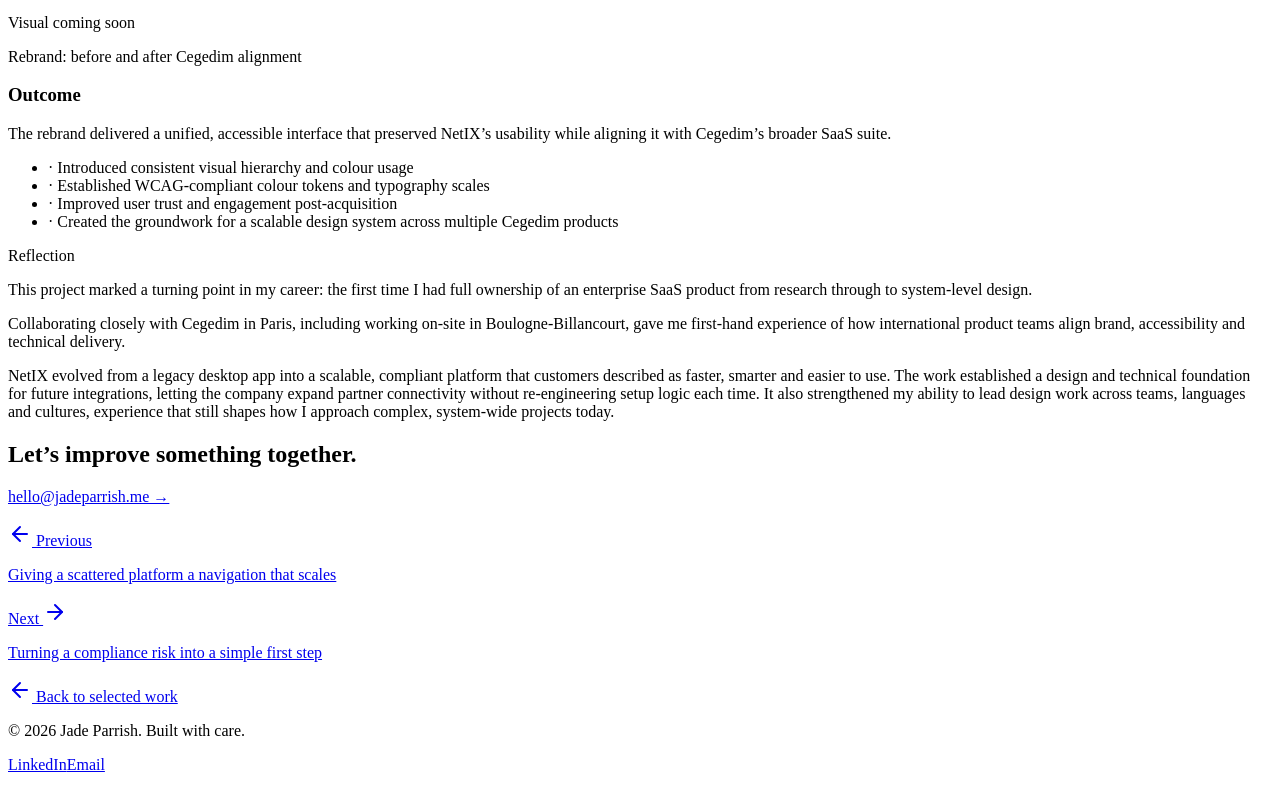
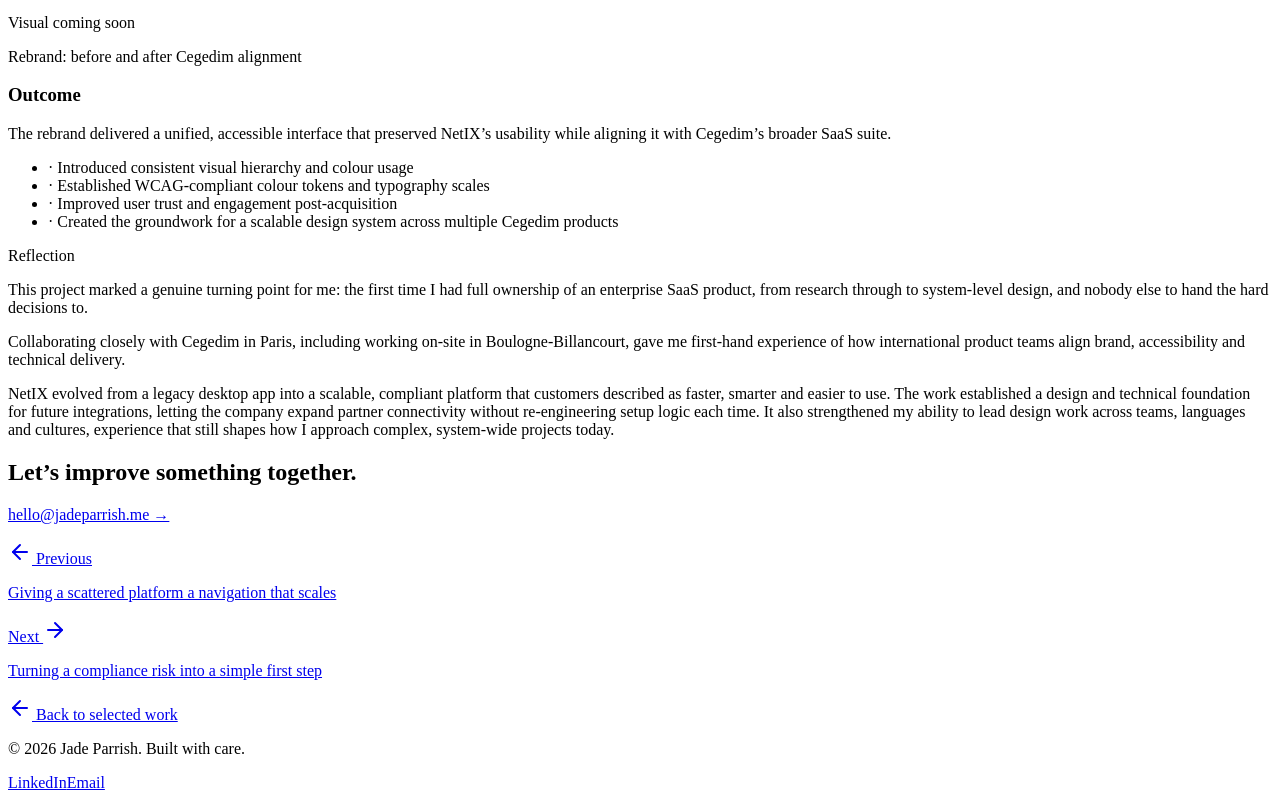
Before and after one commit to jadeparrish/portfolio, a Next.js app: page /work/netix in a window 1280 px wide. Shown: the part 2180-2980 px from the top of the page. Built offline with nearby package versions, Linux system fonts and the light colour scheme.

Commit message:
Revise reflection text for improved clarity
Updated the reflection text to enhance clarity and detail.

```diff
--- a/app/work/netix/page.js
+++ b/app/work/netix/page.js
@@ -282,9 +282,9 @@ export default function NetIXCaseStudy() {
           <SectionLabel>Reflection</SectionLabel>
           <div className="space-y-4 text-neutral-700 text-base leading-relaxed">
             <p>
-              This project marked a turning point in my career: the first time I had
-              full ownership of an enterprise SaaS product from research through to
-              system-level design.
+              This project marked a genuine turning point for me: the first time I had
+              full ownership of an enterprise SaaS product, from research through to
+              system-level design, and nobody else to hand the hard decisions to.
             </p>
             <p>
               Collaborating closely with Cegedim in Paris, including working on-site in
```
